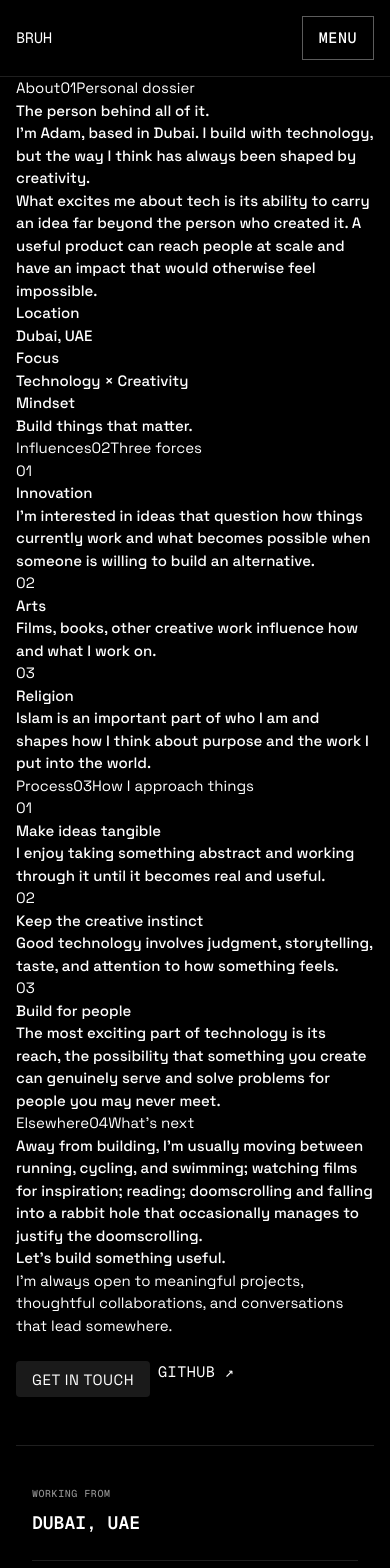
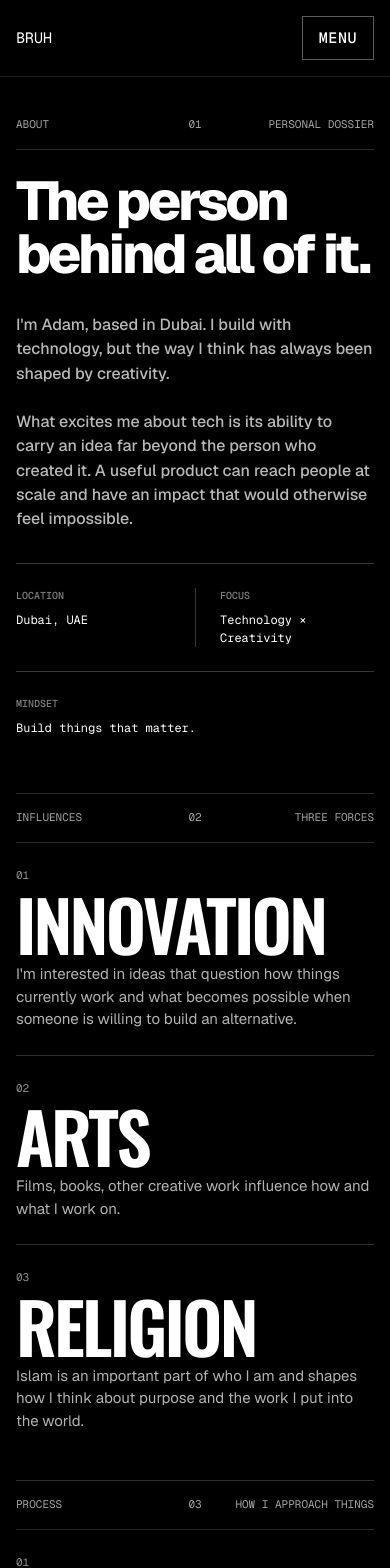
Before and after one commit to AdamJeddy/portfolio, a Next.js app: page /about in a window 390 px wide. Shown: the top 1568 px of the page. Built offline with nearby package versions, Linux system fonts and the light colour scheme.

Commit message:
feat: style about page as editorial dossier
Adds the responsive rail, metadata, display typography, section rhythm, and mobile layouts that carry the selected visual direction across breakpoints.

```diff
--- a/src/app/globals.css
+++ b/src/app/globals.css
@@ -581,38 +581,6 @@ a.button.large {
   gap: var(--char2);
 }
 
-.about-list {
-  border-top: 1px solid rgba(var(--white-rgb), 0.14);
-}
-
-.about-list li {
-  display: grid;
-  grid-template-columns: 31.2px minmax(0, 1fr);
-  gap: var(--char2);
-  padding: var(--space-2) 0;
-  border-bottom: 1px solid rgba(var(--white-rgb), 0.08);
-}
-
-.about-list li > span {
-  font-family: var(--font-geist-mono), var(--font-mono);
-  font-size: 10.3px;
-  opacity: 0.45;
-}
-
-.about-list h2 {
-  font-family: var(--font-geist-sans), var(--font-sans);
-  font-size: 15.1px;
-  font-weight: 600;
-}
-
-.about-list p {
-  max-width: 560px;
-  margin-top: var(--space-half);
-  font-weight: 400;
-  line-height: 22.6px;
-  opacity: 0.72;
-}
-
 .body-copy {
   max-width: 650px;
   font-family: var(--font-geist-sans), var(--font-sans);
@@ -707,7 +675,6 @@ a.button.large {
     padding-bottom: var(--space-4);
   }
 
-  .about-list li,
   .contact-links a {
     grid-template-columns: minmax(0, 1fr);
     gap: var(--char);
@@ -719,6 +686,392 @@ a.button.large {
 }
 
 /* ── Project grid (grayscale hover) ──────────────────────── */
+/* About dossier */
+.content-layer.about-page {
+  max-width: 1328px;
+}
+
+.about-hero,
+.about-index-section {
+  display: grid;
+  grid-template-columns: 116px minmax(0, 1fr);
+  column-gap: clamp(var(--space-3), 3.5vw, var(--space-5));
+  border-bottom: 1px solid rgba(var(--white-rgb), 0.18);
+}
+
+.about-hero {
+  grid-template-columns: 116px minmax(0, 760px) minmax(180px, 1fr);
+  padding: var(--space-3) 0 var(--space-3);
+}
+
+.about-rail {
+  display: grid;
+  grid-template-rows: auto auto 1fr;
+  gap: var(--space-3);
+  min-width: 0;
+  padding: var(--space-1-25) var(--space-2) var(--space-2) 0;
+  border-right: 1px solid rgba(var(--white-rgb), 0.22);
+  font-family: var(--font-geist-mono), var(--font-mono);
+  font-size: 10px;
+  line-height: 1.45;
+  text-transform: uppercase;
+  opacity: 0.64;
+}
+
+.about-rail span:last-child {
+  align-self: start;
+  max-width: 10ch;
+}
+
+.about-hero-copy {
+  max-width: 650px;
+  padding-bottom: var(--space-1-5);
+  font-family: var(--font-geist-sans), var(--font-sans);
+  font-size: 14.5px;
+  font-weight: 400;
+  line-height: 1.42;
+  color: rgba(var(--white-rgb), 0.72);
+}
+
+.about-hero-copy h1 {
+  max-width: 480px;
+  margin-bottom: var(--space-2);
+  font-size: clamp(56px, 4.3vw, 66px);
+  font-weight: 720;
+  line-height: 0.92;
+  letter-spacing: -0.055em;
+  color: var(--white);
+}
+
+.about-hero-copy > p + p {
+  margin-top: var(--space-1-5);
+}
+
+.about-hero-copy .about-lead {
+  max-width: 590px;
+}
+
+.about-origin {
+  padding-left: var(--space-1-5);
+  border-left: 1px solid rgba(var(--white-rgb), 0.7);
+}
+
+.about-meta {
+  align-self: start;
+  padding: var(--space-4) 0 0;
+  font-family: var(--font-geist-mono), var(--font-mono);
+}
+
+.about-meta div {
+  padding-bottom: var(--space-2);
+  border-bottom: 1px solid rgba(var(--white-rgb), 0.22);
+}
+
+.about-meta div + div {
+  padding-top: var(--space-2);
+}
+
+.about-meta dt {
+  margin-bottom: var(--space-half);
+  font-size: 10px;
+  text-transform: uppercase;
+  opacity: 0.5;
+}
+
+.about-meta dd {
+  font-size: 12px;
+  font-weight: 400;
+}
+
+.about-index-section {
+  padding: var(--space-2) 0;
+}
+
+.about-influence-list,
+.about-approach-list {
+  min-width: 0;
+}
+
+.about-influence,
+.about-approach {
+  display: grid;
+  grid-template-columns: 26px minmax(360px, 0.95fr) minmax(250px, 1fr);
+  gap: var(--space-2);
+  align-items: center;
+  min-width: 0;
+  padding: var(--space-1-25) 0;
+  border-bottom: 1px solid rgba(var(--white-rgb), 0.18);
+}
+
+.about-influence:last-child,
+.about-approach:last-child {
+  border-bottom: 0;
+}
+
+.about-item-index {
+  align-self: start;
+  padding-top: var(--space-half);
+  font-family: var(--font-geist-mono), var(--font-mono);
+  font-size: 10px;
+  opacity: 0.56;
+}
+
+.about-influence h3 {
+  font-family: var(--font-oswald);
+  font-size: clamp(64px, 6.8vw, 96px);
+  font-weight: 600;
+  line-height: 0.88;
+  letter-spacing: -0.04em;
+  text-transform: uppercase;
+}
+
+.about-influence p,
+.about-approach p,
+.about-elsewhere,
+.about-cta > span {
+  max-width: 430px;
+  font-family: var(--font-geist-sans), var(--font-sans);
+  font-size: 14px;
+  font-weight: 400;
+  line-height: 1.42;
+  color: rgba(var(--white-rgb), 0.7);
+}
+
+.about-influence p {
+  min-height: 4.25em;
+  padding: var(--space-1-25) 0 var(--space-1-25) var(--space-2);
+  border-left: 1px solid rgba(var(--white-rgb), 0.24);
+}
+
+.about-approach-section {
+  padding-top: var(--space-3);
+  padding-bottom: var(--space-3);
+}
+
+.about-approach {
+  grid-template-columns: 26px minmax(260px, 0.75fr) minmax(250px, 1fr);
+  padding: var(--space-2) 0;
+}
+
+.about-approach h3 {
+  max-width: 16ch;
+  font-family: var(--font-geist-sans), var(--font-sans);
+  font-size: clamp(26px, 2.8vw, 38px);
+  font-weight: 680;
+  line-height: 0.98;
+  letter-spacing: -0.045em;
+}
+
+.about-final {
+  padding: var(--space-2) 0 var(--space-4);
+  border-bottom: 0;
+}
+
+.about-final-content {
+  display: grid;
+  grid-template-columns: minmax(260px, 0.7fr) minmax(420px, 1.3fr);
+  gap: clamp(var(--space-4), 6vw, var(--space-8));
+  align-items: end;
+}
+
+.about-elsewhere {
+  padding-top: var(--space-1-25);
+}
+
+.about-cta > h3 {
+  margin-bottom: var(--space-half);
+  font-family: var(--font-geist-sans), var(--font-sans);
+  font-size: clamp(34px, 4.2vw, 58px);
+  font-weight: 720;
+  line-height: 0.95;
+  letter-spacing: -0.055em;
+}
+
+.about-cta > span {
+  display: block;
+}
+
+@media (max-width: 960px) {
+  .about-hero {
+    grid-template-columns: 96px minmax(0, 1fr);
+  }
+
+  .about-hero .about-meta {
+    grid-column: 2;
+    display: grid;
+    grid-template-columns: repeat(3, minmax(0, 1fr));
+    padding: var(--space-2) 0 0;
+    border-top: 1px solid rgba(var(--white-rgb), 0.18);
+  }
+
+  .about-meta div,
+  .about-meta div + div {
+    padding: 0 var(--space-2) 0 0;
+    border-bottom: 0;
+  }
+
+  .about-meta div + div {
+    padding-left: var(--space-2);
+    border-left: 1px solid rgba(var(--white-rgb), 0.22);
+  }
+
+  .about-hero > .about-rail {
+    grid-row: 1 / 3;
+  }
+
+  .about-influence,
+  .about-approach {
+    grid-template-columns: 32px minmax(260px, 0.9fr) minmax(220px, 1fr);
+  }
+
+  .about-final-content {
+    grid-template-columns: minmax(220px, 0.75fr) minmax(340px, 1.25fr);
+  }
+}
+
+@media (max-width: 768px) {
+  .content-layer.about-page {
+    max-width: none;
+  }
+
+  .about-hero,
+  .about-index-section {
+    display: block;
+  }
+
+  .about-hero {
+    padding-top: var(--space-2);
+  }
+
+  .about-rail {
+    grid-template-columns: 1fr auto minmax(130px, 1fr);
+    grid-template-rows: auto;
+    gap: var(--space-2);
+    padding: var(--space-1-5) 0;
+    border-right: 0;
+    border-bottom: 1px solid rgba(var(--white-rgb), 0.24);
+    font-size: 11px;
+  }
+
+  .about-rail span:last-child {
+    max-width: none;
+    text-align: right;
+  }
+
+  .about-hero-copy {
+    max-width: none;
+    padding: var(--space-2) 0 0;
+    font-size: 16px;
+    line-height: 1.52;
+  }
+
+  .about-hero-copy h1 {
+    max-width: none;
+    margin-bottom: var(--space-3);
+    font-size: clamp(46px, 14vw, 62px);
+    line-height: 0.98;
+  }
+
+  .about-hero-copy > p + p {
+    margin-top: var(--space-2);
+  }
+
+  .about-origin {
+    padding-left: var(--space-2);
+  }
+
+  .about-hero .about-meta {
+    display: grid;
+    grid-template-columns: repeat(2, minmax(0, 1fr));
+    margin-top: var(--space-3);
+    padding: var(--space-2) 0;
+    border-top: 1px solid rgba(var(--white-rgb), 0.22);
+  }
+
+  .about-meta div:nth-child(3) {
+    grid-column: 1 / -1;
+    margin-top: var(--space-2);
+    padding: var(--space-2) 0 0;
+    border-top: 1px solid rgba(var(--white-rgb), 0.22);
+    border-left: 0;
+  }
+
+  .about-index-section {
+    padding: 0 0 var(--space-2);
+  }
+
+  .about-influence,
+  .about-approach {
+    display: grid;
+    grid-template-columns: 1fr;
+    gap: var(--space-half);
+    padding: var(--space-2) 0;
+  }
+
+  .about-item-index {
+    padding-top: 0;
+    font-size: 11px;
+  }
+
+  .about-influence h3 {
+    font-size: clamp(52px, 18vw, 74px);
+    line-height: 0.9;
+  }
+
+  .about-influence p,
+  .about-approach p,
+  .about-elsewhere,
+  .about-cta > span {
+    max-width: none;
+    font-size: 15px;
+    line-height: 1.5;
+  }
+
+  .about-influence p {
+    min-height: 0;
+    padding: 0;
+    border-left: 0;
+  }
+
+  .about-approach-section {
+    padding-top: 0;
+  }
+
+  .about-approach h3 {
+    font-size: 28px;
+  }
+
+  .about-final {
+    padding-bottom: var(--space-4);
+  }
+
+  .about-final-content {
+    display: grid;
+    grid-template-columns: 1fr;
+    gap: var(--space-4);
+    padding-top: var(--space-2);
+  }
+
+  .about-elsewhere {
+    padding-top: 0;
+  }
+
+  .about-cta > h3 {
+    font-size: clamp(36px, 12vw, 52px);
+  }
+}
+
+@media (max-width: 360px) {
+  .about-rail {
+    grid-template-columns: 1fr auto;
+  }
+
+  .about-rail span:last-child {
+    grid-column: 1 / -1;
+    text-align: left;
+  }
+}
+
 .project-grid {
   display: grid;
   grid-template-columns: repeat(2, minmax(0, 1fr));
```
